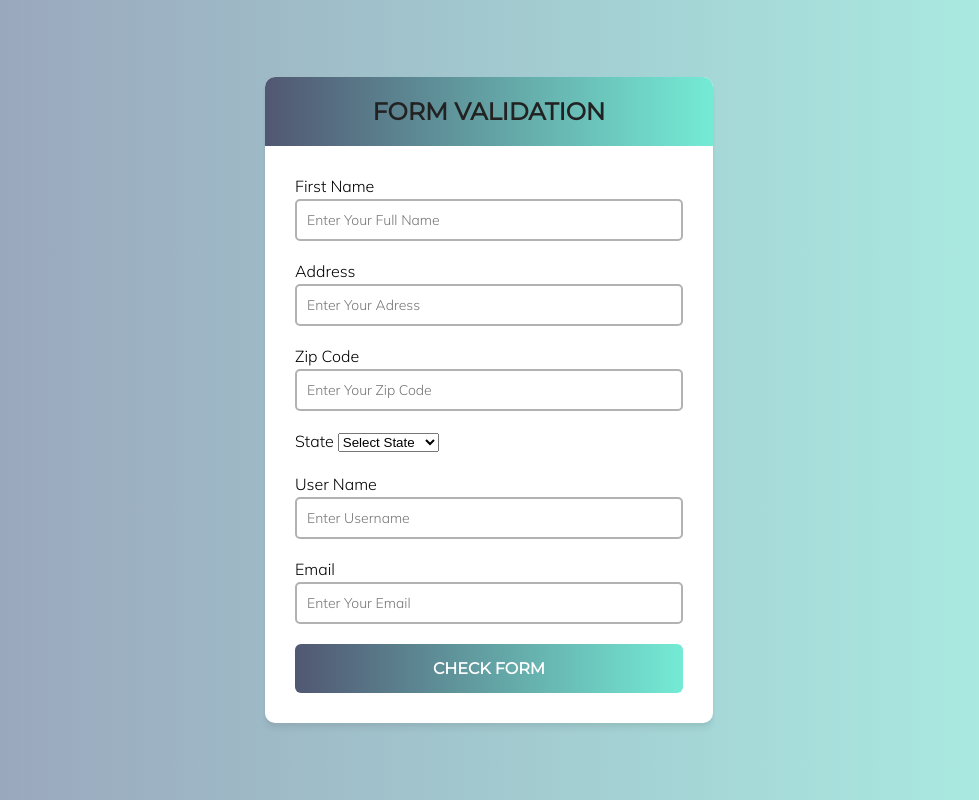
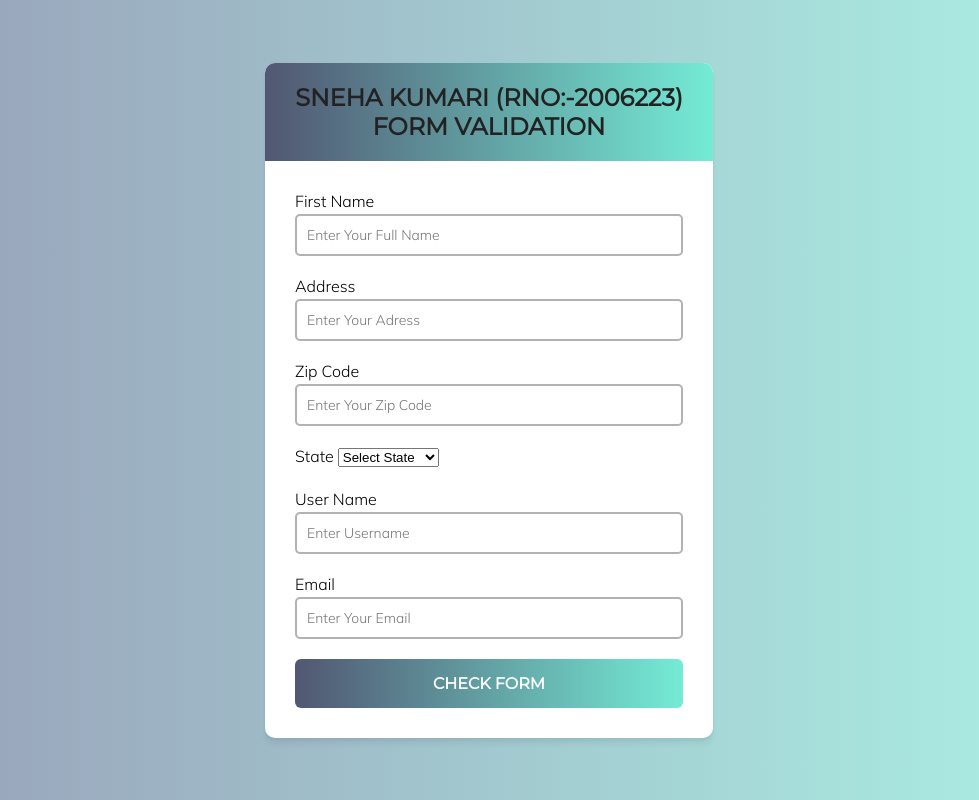
Before and after one commit to kajal0176/CS3403-FORM-VALIDATION-ASSIGNMENT, a plain HTML site: page index.html in a window 1280 px wide. Shown: the whole page, without its empty margins (151-1130 px from the left). Drawn offline with Linux system fonts and the light colour scheme.

Commit message:
Update index.html

```diff
--- a/index.html
+++ b/index.html
@@ -14,6 +14,7 @@
 <body>
   <div class="container">
     <div class="header">
+      <h2>SNEHA KUMARI (Rno:-2006223)</h2>
       <h2>FORM VALIDATION</h2>
     </div>
     <form class="form" id="form">
```
